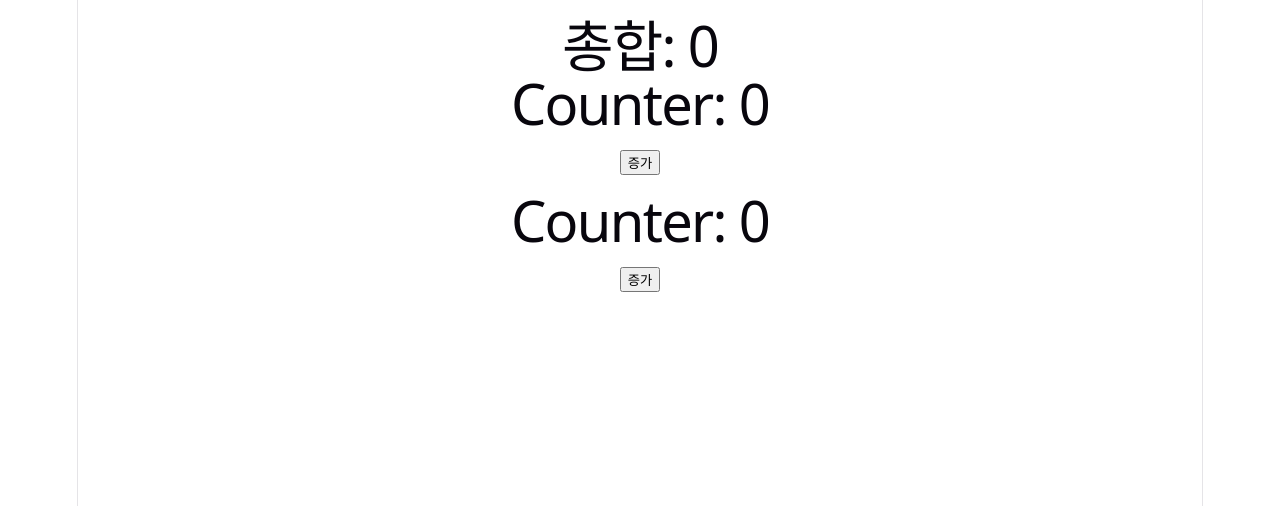
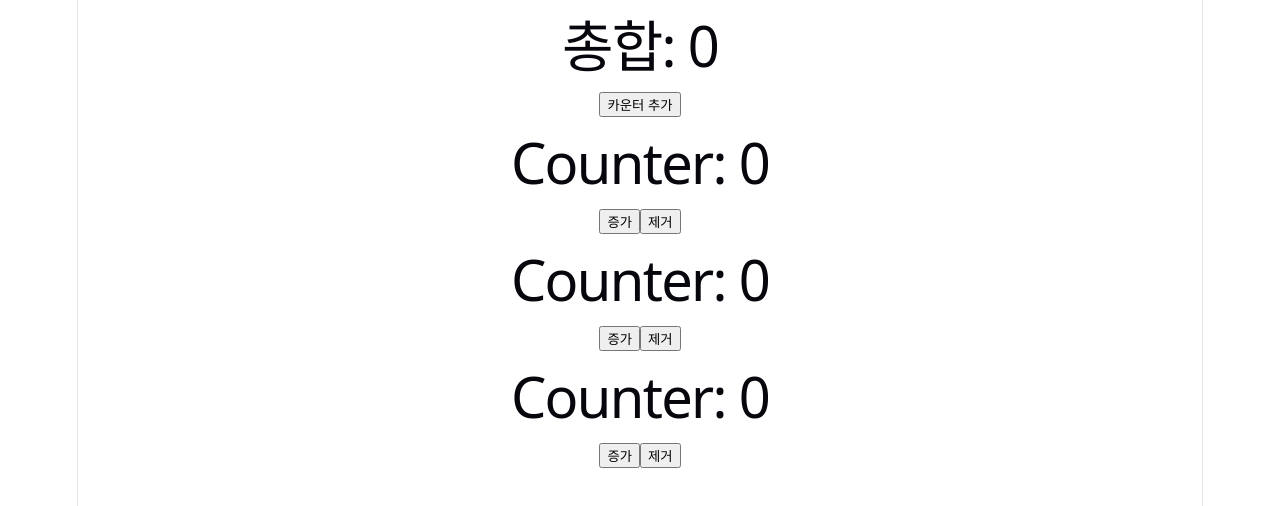
Before and after one commit to jdksownv/w26w04-state-hoisting, a React (Vite) app: page / in a window 1280 px wide. Shown: the top 506 px of the page. Built offline with nearby package versions, Linux system fonts and the light colour scheme.

Commit message:
카운터 제거

```diff
--- a/src/App.jsx
+++ b/src/App.jsx
@@ -2,25 +2,82 @@
 import { useState } from 'react'
 
 function App() {
-  const [count1, setCount1] = useState(0)
-  const [count2, setCount2] = useState(0)
+  // counts 상태를 배열로 관리
+  const [counts, setCounts] = useState([0, 0, 0])
+
+  // // 이렇게 하면 안됨
+  // const onIncrement = (index) => {
+  //   counts[index] += 1 // 배열의 값을 직접 수정 (메모리 주소는 그대로임)
+  //   setCounts(counts)
+  // }
+
+  // // index에 해당하는 counts 값을 1 증가시키는 함수
+  // const onIncrement = (index) => {
+  //   // 상태를 업데이트할 때는 항상 새로운 배열을 만들어서 설정
+  //   setCounts(prevCounts => {
+  //     const newCounts = [...prevCounts] // Spread syntax로 배열 복사
+  //     newCounts[index] += 1
+
+  //     return newCounts
+  //   })
+  // }
+
+  // map 메서드를 사용하여 불변성을 유지하면서 특정 인덱스의 값만 증가
+  const onIncrement = (index) => {
+    setCounts(prevCounts =>
+      prevCounts.map((count, i) =>
+        i === index ? count + 1 : count
+      )
+    )
+  }
+
+  // 배열에 새로운 카운터 값을 추가 (초기값 0)
+  const onAddCounter = () => {
+    setCounts(prevCounts => [...prevCounts, 0])
+  }
+
+  // filter 메서드는 조건에 맞는 요소만 남기고 새로운 배열을 반환
+  // !== 연산자를 사용하여 index와 일치하지 않는 요소만 남김
+  const onRemoveCounter = (index) => {
+    setCounts(prevCounts => prevCounts.filter((_, i) => i !== index))
+  }
+
+  // counts 배열의 모든 값을 더함
+  const total = counts.reduce((sum, current) => sum + current, 0)
 
   return (
     <div>
-      <h1>총합: {count1 + count2}</h1>
-      <Counter count={count1} onIncrement={() => setCount1(prev => prev + 1)} />
-      <Counter count={count2} onIncrement={() => setCount2(prev => prev + 1)} />
+      <h1>총합: {total}</h1>
+      <button onClick={onAddCounter}>
+        카운터 추가
+      </button>
+      {
+        // map 메서드로 counts 배열을 순회하며 Counter 컴포넌트 렌더링
+        counts.map((count, index) => (
+          <Counter
+            // key는 React에서 항목을 식별하고 렌더링할 때 필요하지만,
+            // Counter 컴포넌트에는 전달되지 않음
+            key={index} // index를 key로 사용 (실제 앱에서는 고유한 id 사용 권장)
+            count={count}
+            onIncrement={() => { onIncrement(index) }}
+            onRemove={() => { onRemoveCounter(index) }}
+          />
+        ))
+      }
     </div>
   )
 }
 
-function Counter({ count, onIncrement }) {
+function Counter({ count, onIncrement, onRemove }) {
   return (
     <div>
       <h1>Counter: {count}</h1>
       <button onClick={onIncrement}>
         증가
       </button>
+      <button onClick={onRemove}>
+        제거
+      </button>
     </div>
   )
 }
```
